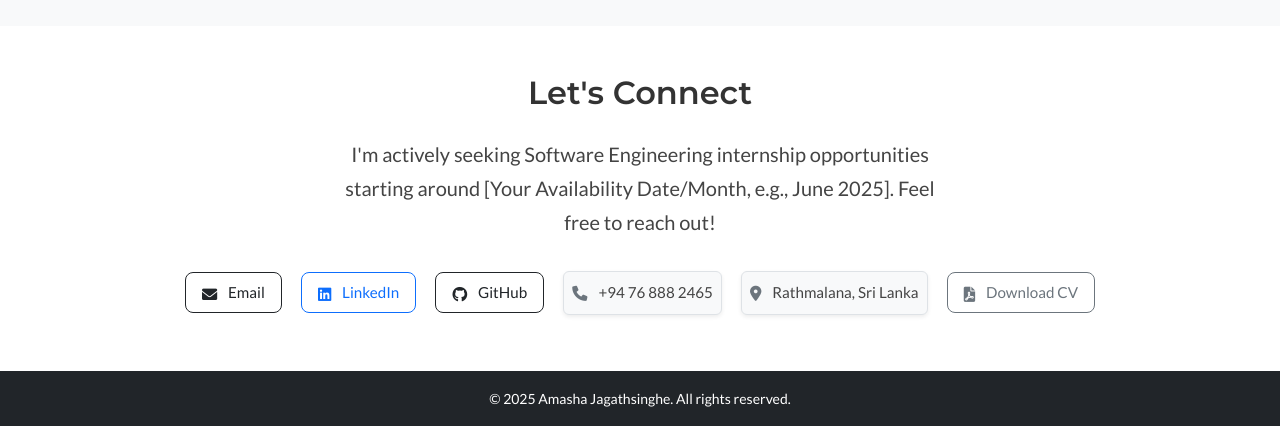
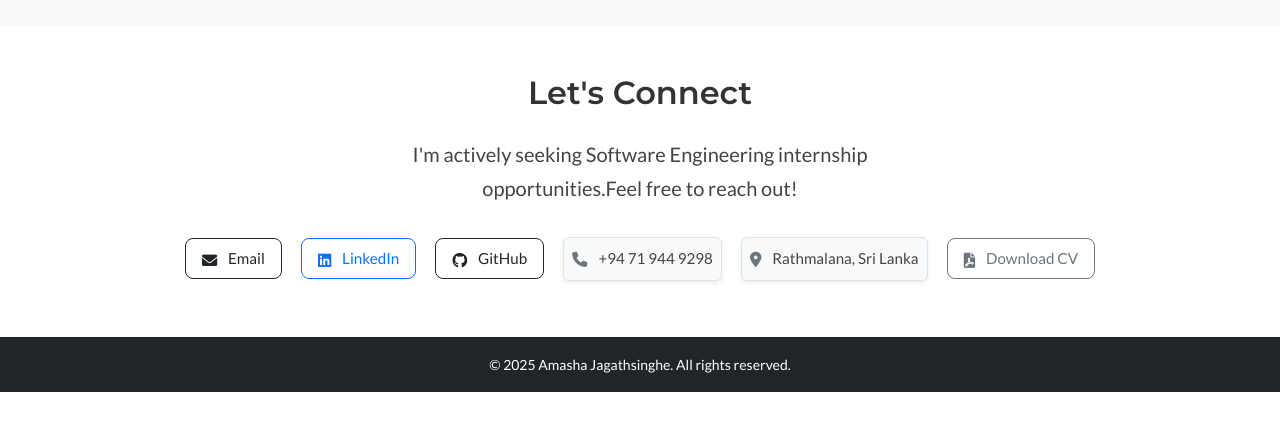
Before and after one commit to ama-23-ops/ama-23-ops.github.io, a plain HTML site: page index.html in a window 1280 px wide. Shown: the part 3363-3789 px from the top of the page. After the commit the page ends 3755 px from the top, so only its background shows below. Drawn offline with nearby package versions, Linux system fonts and the light colour scheme.

Commit message:
updated index.html with about image

```diff
--- a/index.html
+++ b/index.html
@@ -69,7 +69,7 @@
                 <div class="row align-items-center mb-5" data-aos="fade-up">
                     <div class="col-lg-4 text-center text-lg-start mb-4 mb-lg-0">
                         <img src="img/about.jpg" alt="Amasha Jagathsinghe" class="profile-pic img-fluid rounded-circle shadow">
-                         <!-- IMPORTANT: Replace with your photo path -->
+
                     </div>
                     <div class="col-lg-8">
                         <h2 class="mb-3">About Me</h2>
@@ -77,7 +77,7 @@
                             I'm currently pursuing my Higher Diploma in Computing and Software Engineering from Cardiff Metropolitan University (via ICBT Campus), expecting to graduate in May 2025. I have a strong foundation in software development principles gained through my academic coursework and hands-on projects.
                         </p>
                         <p>
-                            I enjoy tackling challenges, working effectively within teams, and I'm a fast learner eager to adapt to new technologies and methodologies. My goal is to secure a software engineering internship where I can apply my skills, contribute meaningfully, and continue my professional growth in a practical setting. I'm particularly interested in full-stack web development and building efficient backend systems.
+                            I enjoy tackling challenges, working effectively within teams, and I'm a fast learner eager to adapt to new technologies and methodologies. My goal is to secure a software engineering internship where I can apply my skills, contribute meaningfully, and continue my professional growth in a practical setting. I'm particularly interested in full-stack web development.
                         </p>
                     </div>
                 </div>
@@ -273,7 +273,7 @@
                         </div>
                     </div>
 
-                    <!-- Project Teaser Card 5: Your 5th Project -->
+                    <!-- Project Teaser Card 5: Java Project -->
                     <div class="col" data-aos="fade-up" data-aos-delay="100">
                          <div class="project-teaser card h-100 overflow-hidden shadow-sm" data-bs-toggle="modal" data-bs-target="#projectModal" data-project-id="project5">
                              <div class="row g-0">
@@ -303,7 +303,7 @@
             <div class="container text-center">
                 <h2 class="mb-4" data-aos="fade-up">Let's Connect</h2>
                 <p class="lead mb-4 mx-auto" style="max-width: 600px;" data-aos="fade-up" data-aos-delay="100">
-                    I'm actively seeking Software Engineering internship opportunities starting around [Your Availability Date/Month, e.g., June 2025]. Feel free to reach out!
+                    I'm actively seeking Software Engineering internship opportunities.Feel free to reach out!
                 </p>
                 <div class="contact-links" data-aos="fade-up" data-aos-delay="200">
                     <a href="mailto:amashajagathsinghe@gmail.com" class="btn btn-outline-dark btn-lg contact-link mx-2 my-2"><i class="fas fa-envelope me-2"></i> Email</a>
@@ -312,7 +312,7 @@
                     <a href="https://github.com/ama-23-ops" target="_blank" class="btn btn-outline-dark btn-lg contact-link mx-2 my-2"><i class="fab fa-github me-2"></i> GitHub</a>
 
                      <br class="d-md-none">
-                    <span class="contact-link d-inline-block border rounded p-2 mx-2 my-2 bg-light shadow-sm"><i class="fas fa-phone me-2 text-secondary"></i> +94 76 888 2465</span>
+                    <span class="contact-link d-inline-block border rounded p-2 mx-2 my-2 bg-light shadow-sm"><i class="fas fa-phone me-2 text-secondary"></i> +94 71 944 9298</span>
                     <span class="contact-link d-inline-block border rounded p-2 mx-2 my-2 bg-light shadow-sm"><i class="fas fa-map-marker-alt me-2 text-secondary"></i> Rathmalana, Sri Lanka</span>
                     <a href="Amasha_Jagathsinghe_CV.pdf" target="_blank" class="btn btn-outline-secondary btn-lg contact-link mx-2 my-2"><i class="fas fa-file-pdf me-2"></i> Download CV</a>
                 </div>
@@ -391,7 +391,7 @@
     <script src="https://cdn.jsdelivr.net/npm/bootstrap@5.3.2/dist/js/bootstrap.bundle.min.js" integrity="sha384-C6RzsynM9kWDrMNeT87bh95OGNyZPhcTNXj1NW7RuBCsyN/o0jlpcV8Qyq46cDfL" crossorigin="anonymous"></script>
     <!-- AOS (Animate On Scroll) JS -->
     <script src="https://unpkg.com/aos@2.3.1/dist/aos.js"></script>
-    <!-- Your Custom JS -->
+    <!-- Custom JS -->
     <script src="js/script.js"></script>
 </body>
 </html>
```
Also changed, not shown: img/about.jpg.
